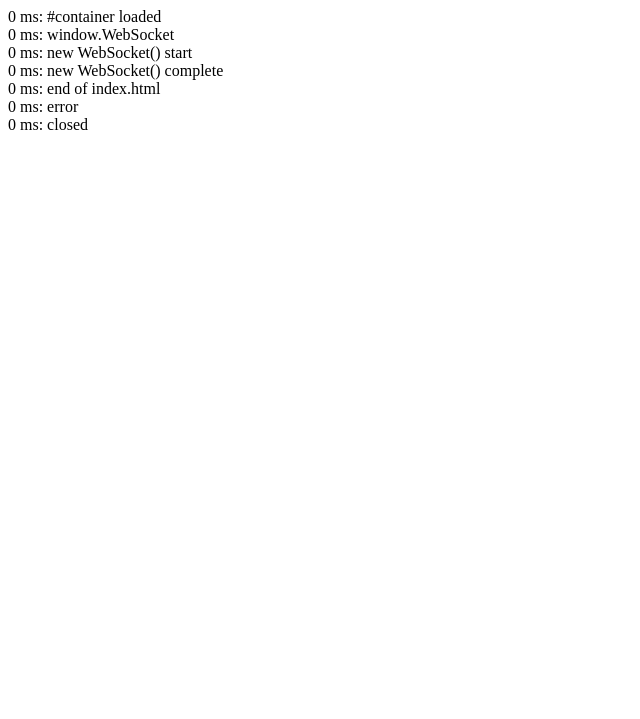
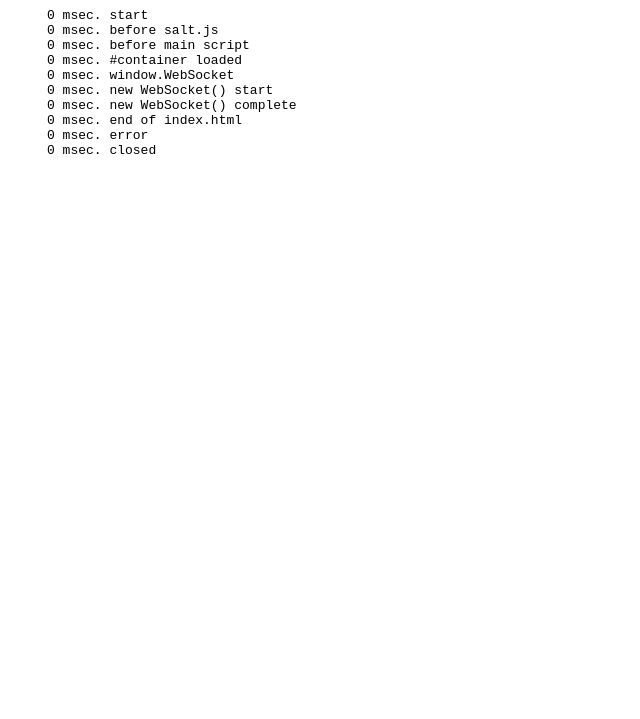
Before and after one commit to LightSpeedC/websocket-example, a website: page index.html in a window 1280 px wide. Shown: the part 81-800 px from the top of the page, without its empty margins (0-640 px from the left). Drawn offline with Linux system fonts and the light colour scheme.

Commit message:
_log appends message into <pre>

```diff
--- a/index.html
+++ b/index.html
@@ -1,54 +1,84 @@
 <!DOCTYPE html>
+<meta charset="utf-8">
 <script>
-  var startTime = Date.now();
-  function ms() { return (Date.now() - startTime) + ' ms'; }
+  (function (w) {
+    var cur = Date.now();
+    function _msec() {
+      var prev = cur; cur = Date.now();
+      return ('     ' + (cur - prev)).slice(-6) + ' msec. ';
+    }
+
+    var msgs = [];
+    function _log(msg) {
+      msgs.push(msg = _msec() + msg);
+      if (typeof $container === 'undefined')
+        return console.log(msg);
+      while (msg = msgs.shift()) {
+        //var div = document.createElement('div');
+        //div.appendChild(document.createTextNode(msg));
+        //$container.appendChild(div);
+        $container.innerHTML += msg + '\n';
+      }
+    }
+    w._log = _log;
+  })(window);
+
+  _log('start');
 </script>
 
 <h1>index.html インデックス</h1>
 
-<div id="container"></div>
+<pre id="container"></pre>
 
+<script>_log('before salt.js');</script>
+
+<!--script src="salt.js"></script-->
 <script>
+(function (w, d) {
+  'use strict';
+
+  var methods = {
+      '#': 'getElementById',
+      '.': 'getElementsByClassName',
+      '@': 'getElementsByName',
+      '=': 'getElementsByTagName',
+      '*': 'querySelectorAll'
+  };
+
   // https://github.com/james2doyle/saltjs
   // *! Salt.js DOM Selector Lib. By @james2doyle
-  window.$ = function () {
-    var methods = {
-        '#': 'getElementById',
-        '.': 'getElementsByClassName',
-        '@': 'getElementsByName',
-        '=': 'getElementsByTagName',
-        '*': 'querySelectorAll'
-    };
-    return function (selector) {
-      var el = (document[methods[selector[0]]](selector.slice(1)));
-      return ((el.length < 2) ? el[0]: el);
-    };
-  } ();
+  w.$ = $;
+  function $(selector) {
+    var el = (d[methods[selector[0]]](selector.slice(1)));
+    return ((el.length < 2) ? el[0]: el); }
 
   // probably the most useful and allows $('#iddiv').find('.inside')
-  window.Element.prototype.find = function(selector) {
+  // $().find()
+  w.Element.prototype.find = function find(selector) {
     return $(selector, this); };
 
   // doing a find in a NodeList doesnt really work. I had a function that
   // would look inside and get the element but it was pretty big and
   // required recusive searching inside NodeLists. So I would suggest just
   // using a '*' selection method
-  window.NodeList.prototype.find = function find(elem) {
+  // $().find()
+  w.NodeList.prototype.find = function find(elem) {
     console.error('You cannot find in a NodeList. Just use $(*selector %s)', elem);
     return this; };
 
   // another useful one for doing $('.inside').each()
-  window.NodeList.prototype.each = Array.prototype.forEach;
+  // $().each(function(el){})
+  w.NodeList.prototype.each = Array.prototype.forEach;
 
   // $().attr('prop', 'value') support
-  window.Element.prototype.attr = function(name, value) {
+  w.Element.prototype.attr = function attr(name, value) {
     if(value) {
       this.setAttribute(name, value);
       return this;
     } else {
       return this.getAttribute(name);
     } };
-  window.NodeList.prototype.attr = function(name, value) {
+  w.NodeList.prototype.attr = function attr(name, value) {
     this.each(function(el) {
       if(value) {
         el.setAttribute(name, value);
@@ -58,14 +88,14 @@
     }); return this; };
 
   // $().css('prop', 'value') support
-  window.Element.prototype.css = function(prop, value) {
+  w.Element.prototype.css = function css(prop, value) {
     if (value) { this.style[prop] = value; return this; }
     else { return this.style[prop]; } };
-  window.NodeList.prototype.css = function(prop, value) {
+  w.NodeList.prototype.css = function css(prop, value) {
     this.each(function(el) { el.css(prop, value); }); return this; };
 
   // $().on('event', function(el){});
-  window.Element.prototype.on = function(eventType, callback) {
+  w.Element.prototype.on = function on(eventType, callback) {
     eventType = eventType.split(' ');
     eventType.forEach(function(ev) {
       this.addEventListener(ev, callback);
@@ -73,78 +103,78 @@
     //for (var i = 0; i < eventType.length; i++) {
     //  this.addEventListener(eventType[i], callback);
     //} return this; };
-  window.NodeList.prototype.on = function(eventType, callback){
+  w.NodeList.prototype.on = function on(eventType, callback){
     this.each(function(el){
       el.on(eventType, callback);
     }); return this; };
 
   // $().addClass('name');
-  window.NodeList.prototype.addClass = function(name){
+  w.NodeList.prototype.addClass = function addClass(name){
     this.each(function(el) {
       el.classList.add(name);
     }); return this; };
-  window.Element.prototype.addClass = function(name) {
+  w.Element.prototype.addClass = function addClass(name) {
     this.classList.add(name); return this; };
 
   // $().removeClass('name');
-  window.NodeList.prototype.removeClass = function(name){
+  w.NodeList.prototype.removeClass = function removeClass(name){
     this.each(function(el) {
       el.classList.remove(name);
     }); return this; };
-  window.Element.prototype.removeClass = function(name) {
-    this.classList.remove(name); // add->remove???
+  w.Element.prototype.removeClass = function removeClass(name) {
+    this.classList.remove(name);
     return this; };
+
   // $().hasClass(name)
-  window.Element.prototype.hasClass = function(name) {
+  w.Element.prototype.hasClass = function hasClass(name) {
     // contains? how annoying!
     return this.classList.contains(name); };
+
   // $().first()
-  window.NodeList.prototype.first = function() {
+  w.NodeList.prototype.first = function first() {
     // if this is more than one item return the first
     return (this.length < 2) ? this : this[0]; };
+
   // $().last()
-  window.NodeList.prototype.last = function() {
+  w.NodeList.prototype.last = function last() {
     // if there are many items, return the last
     return (this.length > 1) ? this[this.length - 1] : this; };
+})(window, document);
+</script>
 
+<script>_log('before main script');</script>
+
+<script>
   var $container = $('#container');
-  print(ms() + ': #container loaded');
-  window.WebSocket && print(ms() + ': window.WebSocket ');
-  window.MozWebSocket && print(ms() + ': window.MozWebSocket ');
+  _log('#container loaded');
+  window.WebSocket && _log('window.WebSocket ');
+  window.MozWebSocket && _log('window.MozWebSocket ');
 
   if (!window.WebSocket && window.MozWebSocket)
     window.WebSocket = window.MozWebSocket;
 
   var wsurl = "ws://" + location.host + "/ws/";
   try {
-    print(ms() + ': new WebSocket() start');
+    _log('new WebSocket() start');
     var ws = new WebSocket(wsurl, 'echo-protocol');
-    print(ms() + ': new WebSocket() complete');
+    _log('new WebSocket() complete');
     ws.onopen = function () {
-      print(ms() + ': onopen!');
-      ws.send(ms() + ': message');
-      setTimeout(function () { ws.send(ms() + ': message 1'); }, 30);
-      setTimeout(function () { ws.send(ms() + ': message 2'); }, 60);
-      setTimeout(function () { ws.send(ms() + ': message 3'); }, 90);
+      _log('onopen!');
+      ws.send('message');
+      setTimeout(function () { _log('send 1'); ws.send('message 1'); }, 30);
+      setTimeout(function () { _log('send 2'); ws.send('message 2'); }, 60);
+      setTimeout(function () { _log('send 3'); ws.send('message 3'); }, 90);
     };
     ws.onmessage = function (event) {
-      print(ms() + ': event.data: ' + event.data);
+      _log('event.data: ' + event.data);
     };
-    ws.onclose = function () { print(ms() + ': closed'); };
-    ws.onerror = function () { print(ms() + ': error'); };
+    ws.onclose = function () { _log('closed'); };
+    ws.onerror = function () { _log('error'); };
     // ws.close();
   } catch (e) {
     //alert(e + '');
     document.write('<font color="red"><h3>' + e + '</h3>\n<pre>' + e.stack + '</pre></font>\n');
   }
 
-  function print(msg) {
-    if (!$container) return console.log(msg);
-    var div = document.createElement('div');
-    div.appendChild(document.createTextNode(msg));
-    $container.appendChild(div);
-    //$container.insertBefore(div);
-  }
-
-  print(ms() + ': end of index.html');
+  _log('end of index.html');
 </script>
```
